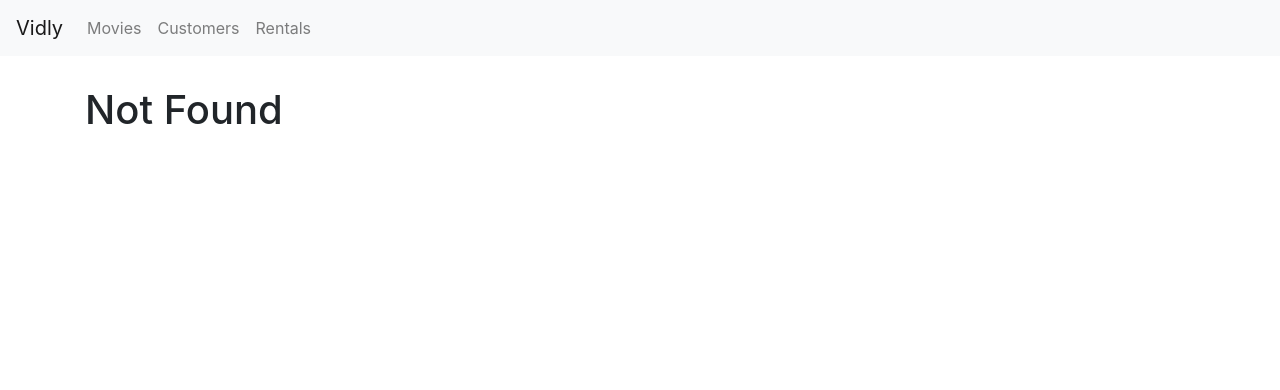
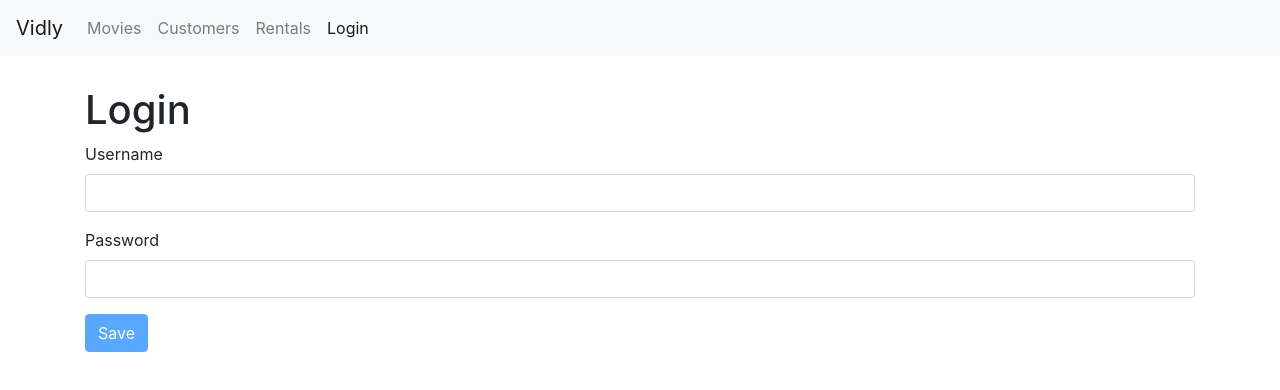
Before and after one commit to programaka/vidly, a React (Create React App) app: page /login in a window 1280 px wide. Before the commit this address led to /not-found. Shown: the top 390 px of the page. Built offline with nearby package versions, Linux system fonts and the light colour scheme.

Commit message:
added Login form and validation

```diff
--- a/package.json
+++ b/package.json
@@ -5,6 +5,7 @@
   "dependencies": {
     "bootstrap": "^4.1.1",
     "font-awesome": "^4.7.0",
+    "joi-browser": "^13.4.0",
     "lodash": "^4.17.10",
     "prop-types": "^15.6.2",
     "react": "^16.11.0",
--- a/src/App.js
+++ b/src/App.js
@@ -1,12 +1,13 @@
 import React from "react";
 import { Route, Redirect, Switch } from "react-router-dom";
-import "./App.css";
 import Movies from "./components/movies";
 import MovieForm from "./components/movieForm";
 import Rentals from "./components/rentals";
 import Customers from "./components/customers";
 import NavBar from "./components/common/navbar";
 import NotFound from "./components/common/notFound";
+import LoginForm from "./components/loginForm";
+import "./App.css";
 
 function App() {
   return (
@@ -14,6 +15,7 @@
       <NavBar />
       <main className="container">
         <Switch>
+          <Route path="/login" component={LoginForm} />
           <Route path="/movies/:id" component={MovieForm} />
           <Route path="/movies" component={Movies} />
           <Route path="/customers" component={Customers} />
--- /dev/null
+++ b/src/components/common/input.jsx
@@ -0,0 +1,20 @@
+import React from "react";
+
+const Input = ({ name, label, value, error, onChange }) => {
+  return (
+    <div className="form-group">
+      <label htmlFor={name}>{label}</label>
+      <input
+        id={name}
+        name={name}
+        value={value}
+        onChange={onChange}
+        type="text"
+        className="form-control"
+      />
+      {error && <div className="alert alert-danger">{error}</div>}
+    </div>
+  );
+};
+
+export default Input;
--- a/src/components/common/navbar.jsx
+++ b/src/components/common/navbar.jsx
@@ -29,6 +29,9 @@
           <NavLink className="nav-item nav-link" to="/rentals">
             Rentals
           </NavLink>
+          <NavLink className="nav-item nav-link" to="/login">
+            Login
+          </NavLink>
         </div>
       </div>
     </nav>
--- /dev/null
+++ b/src/components/loginForm.jsx
@@ -0,0 +1,90 @@
+import React, { Component } from "react";
+import Input from "./common/input";
+import Joi from "joi-browser";
+
+class LoginForm extends Component {
+  state = {
+    data: { username: "", password: "" },
+    errors: {}
+  };
+
+  schema = {
+    username: Joi.string()
+      .required()
+      .label("Username"),
+    password: Joi.string()
+      .required()
+      .label("Password")
+  };
+
+  validate = () => {
+    const options = { abortEarly: false };
+    const { error } = Joi.validate(this.state.data, this.schema, options);
+    if (!error) return null;
+
+    const errors = {};
+    for (let item of error.details) errors[item.path[0]] = item.message;
+    return errors;
+  };
+
+  handleSubmit = e => {
+    e.preventDefault();
+
+    const errors = this.validate();
+    this.setState({ errors: errors || {} });
+    if (errors) return;
+
+    // call the server
+    console.log("submitted");
+  };
+
+  validateProperty = ({ name, value }) => {
+    const obj = { [name]: value };
+    const schema = { [name]: this.schema[name] };
+    const { error } = Joi.validate(obj, schema);
+    return error ? error.details[0].message : null;
+  };
+
+  handleChange = ({ currentTarget: input }) => {
+    const errors = { ...this.state.errors };
+    const errorMessage = this.validateProperty(input);
+
+    if (errorMessage) errors[input.name] = errorMessage;
+    else delete errors[input.name];
+
+    const data = { ...this.state.data };
+    data[input.name] = input.value;
+    this.setState({ data, errors });
+  };
+
+  render() {
+    const { data, errors } = this.state;
+
+    return (
+      <div>
+        <h1>Login</h1>
+        <form onSubmit={this.handleSubmit}>
+          <Input
+            name="username"
+            value={data.username}
+            label="Username"
+            onChange={this.handleChange}
+            error={errors.username}
+          />
+          <Input
+            name="password"
+            value={data.password}
+            label="Password"
+            onChange={this.handleChange}
+            error={errors.password}
+          />
+          <button disabled={this.validate()} className="btn btn-primary">
+            Save
+          </button>
+        </form>
+      </div>
+    );
+  }
+}
+
+export default LoginForm;
```
Also changed, not shown: 1 other file (tests, documents, lock files or other folders).
